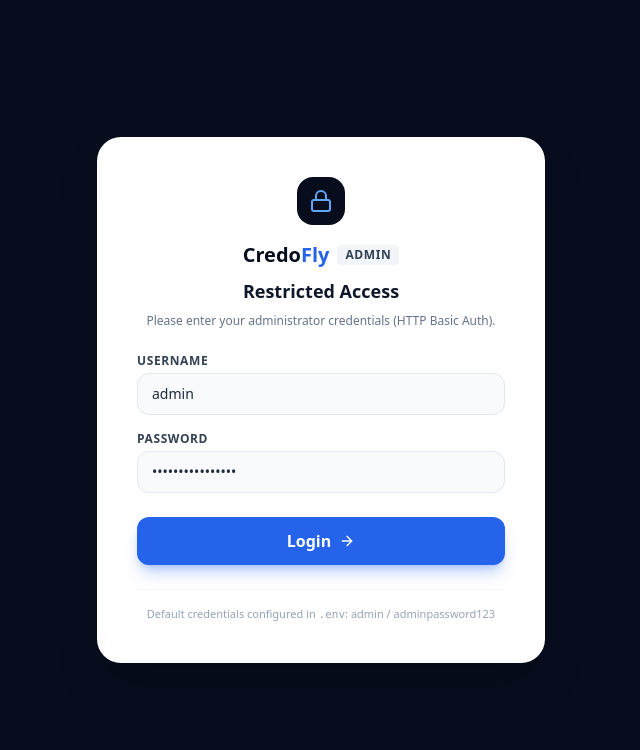
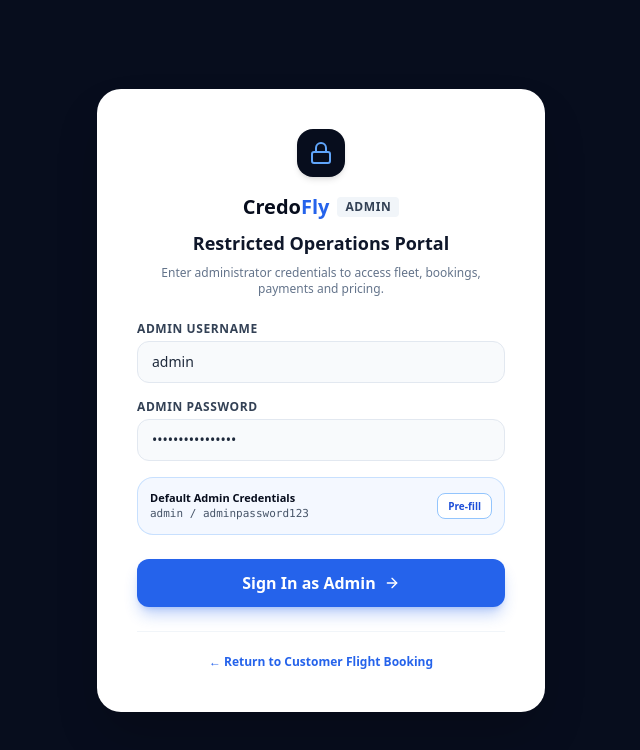
Before and after one commit to Arjunkumar06/CredoFly, a React (Vite) app in the folder client/: page /admin/login in a window 1280 px wide. Shown: the top 750 px of the page, without its empty margins (319-959 px from the left). Built offline with nearby package versions, Linux system fonts and the light colour scheme.

Commit message:
fix(admin-auth): preserve Basic Auth headers and prevent client token override on admin login

```diff
--- a/client/src/pages/admin/AdminLoginPage.tsx
+++ b/client/src/pages/admin/AdminLoginPage.tsx
@@ -1,6 +1,6 @@
 import React, { useState } from 'react';
-import { useNavigate } from 'react-router-dom';
-import { Lock, ShieldAlert, ArrowRight, Plane } from 'lucide-react';
+import { useNavigate, Link } from 'react-router-dom';
+import { Lock, ShieldAlert, ArrowRight, Plane, KeyRound, Check } from 'lucide-react';
 import { adminApi } from '../../services/api';
 import { useAdminAuth } from '../../context/AdminAuthContext';
 
@@ -19,27 +19,38 @@ export const AdminLoginPage: React.FC = () => {
     setIsLoading(true);
 
     try {
-      const basicToken = btoa(`${username}:${password}`);
+      const trimmedUser = username.trim();
+      const trimmedPass = password.trim();
+      const basicToken = btoa(`${trimmedUser}:${trimmedPass}`);
       const res = await adminApi.verify(basicToken);
 
       if (res.data.success) {
-        loginAdmin(basicToken, username);
+        loginAdmin(basicToken, trimmedUser);
         navigate('/admin/dashboard', { replace: true });
       }
-    } catch {
-      setError('HTTP 401 Unauthorized: Invalid administrator username or password.');
+    } catch (err: any) {
+      setError(
+        err.response?.data?.error ||
+        err.response?.data?.message ||
+        'HTTP 401 Unauthorized: Invalid administrator username or password.'
+      );
     } finally {
       setIsLoading(false);
     }
   };
 
+  const handleFillDemo = () => {
+    setUsername('admin');
+    setPassword('adminpassword123');
+    setError(null);
+  };
+
   return (
     <div className="min-h-screen bg-navy-950 flex items-center justify-center py-12 px-4 sm:px-6 lg:px-8 relative">
       <div className="max-w-md w-full bg-white rounded-3xl p-8 sm:p-10 shadow-2xl space-y-6">
-
         {/* Header */}
         <div className="text-center space-y-2">
-          <div className="inline-flex w-12 h-12 rounded-2xl bg-navy-950 items-center justify-center text-blue-400 mb-2">
+          <div className="inline-flex w-12 h-12 rounded-2xl bg-navy-950 items-center justify-center text-blue-400 mb-2 shadow-md">
             <Lock className="w-6 h-6" />
           </div>
           <div className="flex items-center justify-center space-x-2">
@@ -51,10 +62,10 @@ export const AdminLoginPage: React.FC = () => {
             </span>
           </div>
           <h2 className="text-lg font-extrabold text-slate-900">
-            Restricted Access
+            Restricted Operations Portal
           </h2>
           <p className="text-xs text-slate-500">
-            Please enter your administrator credentials (HTTP Basic Auth).
+            Enter administrator credentials to access fleet, bookings, payments and pricing.
           </p>
         </div>
 
@@ -68,28 +79,43 @@ export const AdminLoginPage: React.FC = () => {
         <form onSubmit={handleSubmit} className="space-y-4">
           <div>
             <label className="block text-xs font-semibold text-slate-700 uppercase tracking-wider mb-1">
-              Username
+              Admin Username
             </label>
             <input
               type="text"
               required
               value={username}
               onChange={(e) => setUsername(e.target.value)}
-              className="w-full px-3.5 py-2.5 bg-slate-50 border border-slate-200 rounded-xl text-sm focus:ring-2 focus:ring-blue-500 focus:bg-white"
+              className="w-full px-3.5 py-2.5 bg-slate-50 border border-slate-200 rounded-xl text-sm focus:ring-2 focus:ring-blue-500 focus:bg-white transition"
             />
           </div>
 
           <div>
             <label className="block text-xs font-semibold text-slate-700 uppercase tracking-wider mb-1">
-              Password
+              Admin Password
             </label>
             <input
               type="password"
               required
               value={password}
               onChange={(e) => setPassword(e.target.value)}
-              className="w-full px-3.5 py-2.5 bg-slate-50 border border-slate-200 rounded-xl text-sm focus:ring-2 focus:ring-blue-500 focus:bg-white"
+              className="w-full px-3.5 py-2.5 bg-slate-50 border border-slate-200 rounded-xl text-sm focus:ring-2 focus:ring-blue-500 focus:bg-white transition"
             />
+          </div>
+
+          {/* Quick Pre-fill Pill */}
+          <div className="p-3 bg-blue-50/70 border border-blue-200/80 rounded-2xl flex items-center justify-between text-xs">
+            <div>
+              <p className="font-bold text-navy-950 text-[11px]">Default Admin Credentials</p>
+              <p className="font-mono text-slate-600 text-[11px]">admin / adminpassword123</p>
+            </div>
+            <button
+              type="button"
+              onClick={handleFillDemo}
+              className="px-2.5 py-1 bg-white border border-blue-300 hover:bg-blue-50 text-blue-700 rounded-lg text-[10px] font-bold transition shadow-xs"
+            >
+              Pre-fill
+            </button>
           </div>
 
           <div className="pt-2">
@@ -99,10 +125,10 @@ export const AdminLoginPage: React.FC = () => {
               className="w-full py-3 bg-blue-600 hover:bg-blue-700 disabled:bg-slate-400 text-white font-bold rounded-xl shadow-lg shadow-blue-600/30 flex items-center justify-center space-x-2 transition"
             >
               {isLoading ? (
-                <span>Authenticating...</span>
+                <span>Authenticating with Server...</span>
               ) : (
                 <>
-                  <span>Login</span>
+                  <span>Sign In as Admin</span>
                   <ArrowRight className="w-4 h-4" />
                 </>
               )}
@@ -111,11 +137,10 @@ export const AdminLoginPage: React.FC = () => {
         </form>
 
         <div className="pt-4 border-t border-slate-100 text-center">
-          <p className="text-[11px] text-slate-400">
-            Default credentials configured in <code className="font-mono">.env</code>: admin / adminpassword123
-          </p>
+          <Link to="/" className="text-xs font-semibold text-blue-600 hover:text-blue-700">
+            &larr; Return to Customer Flight Booking
+          </Link>
         </div>
-
       </div>
     </div>
   );
--- a/client/src/services/api.ts
+++ b/client/src/services/api.ts
@@ -9,16 +9,26 @@ const api = axios.create({
 });
 
 api.interceptors.request.use((config) => {
-  // If requesting admin routes, prefer admin basic auth token if stored
+  // 1. If caller explicitly passed Authorization header (e.g. admin verify), keep it
+  const existingAuth =
+    config.headers?.Authorization ||
+    (config.headers as any)?.get?.('Authorization') ||
+    (config.headers as any)?.['authorization'];
+
+  if (existingAuth) {
+    return config;
+  }
+
+  // 2. If requesting admin routes, use stored admin Basic auth
   if (config.url?.startsWith('/admin')) {
     const adminAuth = sessionStorage.getItem('credofly_admin_auth');
     if (adminAuth) {
       config.headers.Authorization = `Basic ${adminAuth}`;
-      return config;
     }
+    return config;
   }
 
-  // Otherwise, use customer JWT token if present
+  // 3. Otherwise, use customer JWT token if present
   const token = localStorage.getItem('credofly_token');
   if (token) {
     config.headers.Authorization = `Bearer ${token}`;
```
